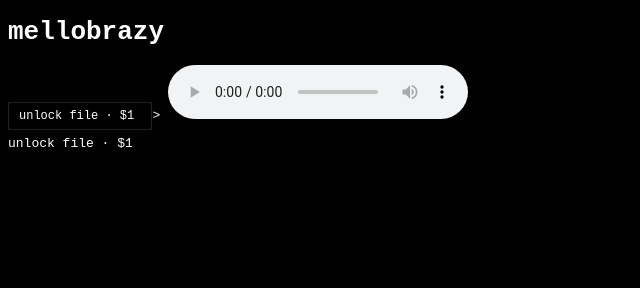
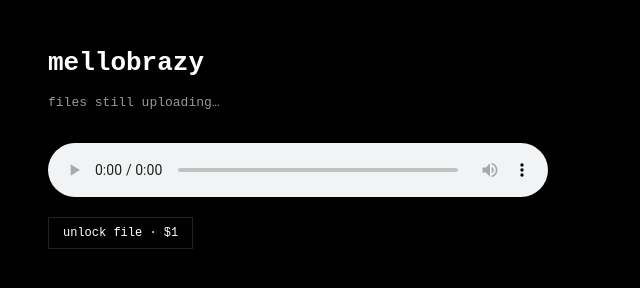
Before and after one commit to osomellobrazy-lab/mellobrazy, a plain HTML site: page index.html in a window 1280 px wide. Shown: the whole page, without its empty margins (0-640 px from the left). Drawn offline with Linux system fonts and the light colour scheme.

Commit message:
Update index.html

```diff
--- a/index.html
+++ b/index.html
@@ -1,17 +1,23 @@
-<!DOCTYPE html>
-<html>
-<head>
-  <title>mellobrazy</title>
-</head>
-<body style="background:black;color:white;font-family:monospace;">
-  <h1>mellobrazy</h1><a href="#" style="color:white;text-decoration:none;border:1px solid #222;padding:6px 10px;font-size:12px;">
-  unlock file · $1
-</a>>
+<body style="background:black;color:white;font-family:monospace;padding:40px;">
 
-  <audio controls>
-    <source src="music/song1.mp3" type="audio/mpeg">
-  </audio>
+  <div style="max-width:500px;">
+    <h1>mellobrazy</h1>
 
-  <p>unlock file · $1</p>
+    <p style="opacity:0.6;">files still uploading…</p>
+
+    <audio controls style="width:100%; margin:20px 0;">
+      <source src="music/song1.mp3" type="audio/mpeg">
+    </audio>
+
+    <a href="#"
+       style="display:inline-block;
+              color:white;
+              text-decoration:none;
+              border:1px solid #222;
+              padding:8px 14px;
+              font-size:12px;">
+      unlock file · $1
+    </a>
+  </div>
+
 </body>
-</html>
```
